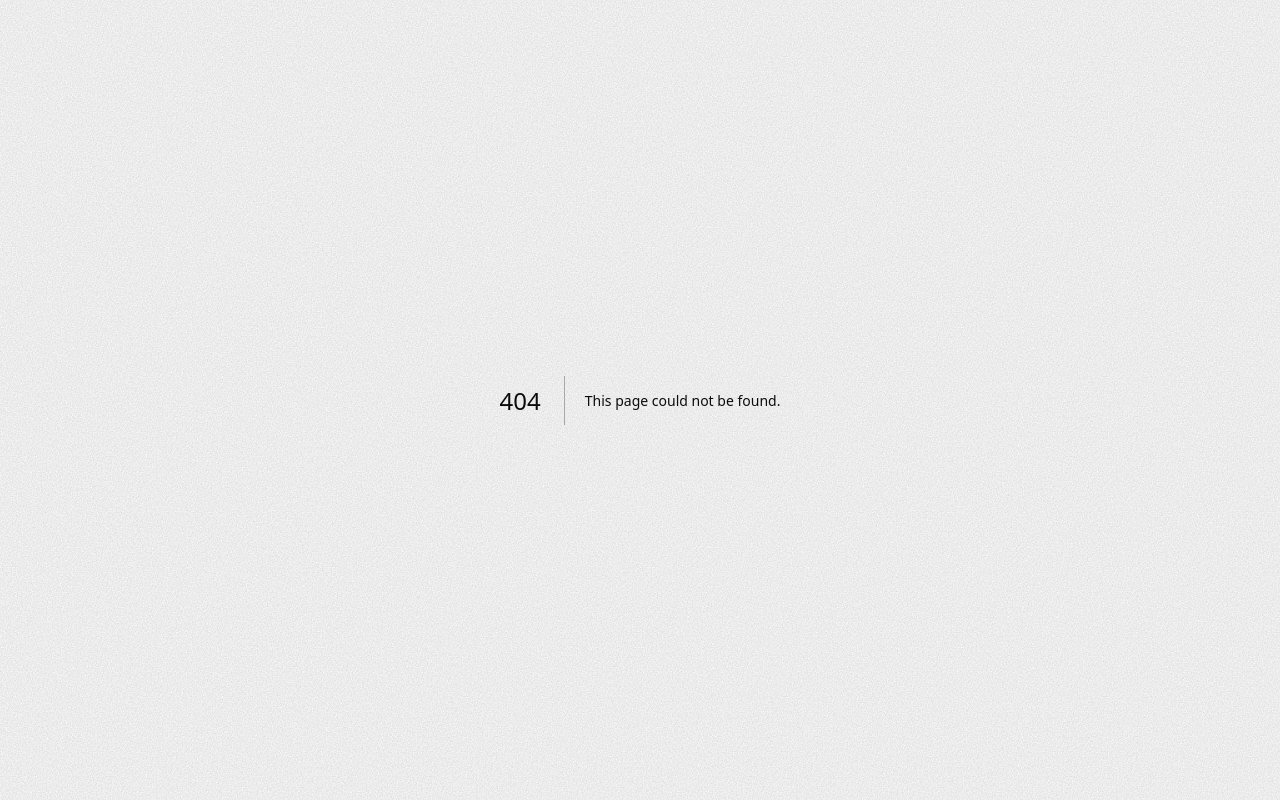
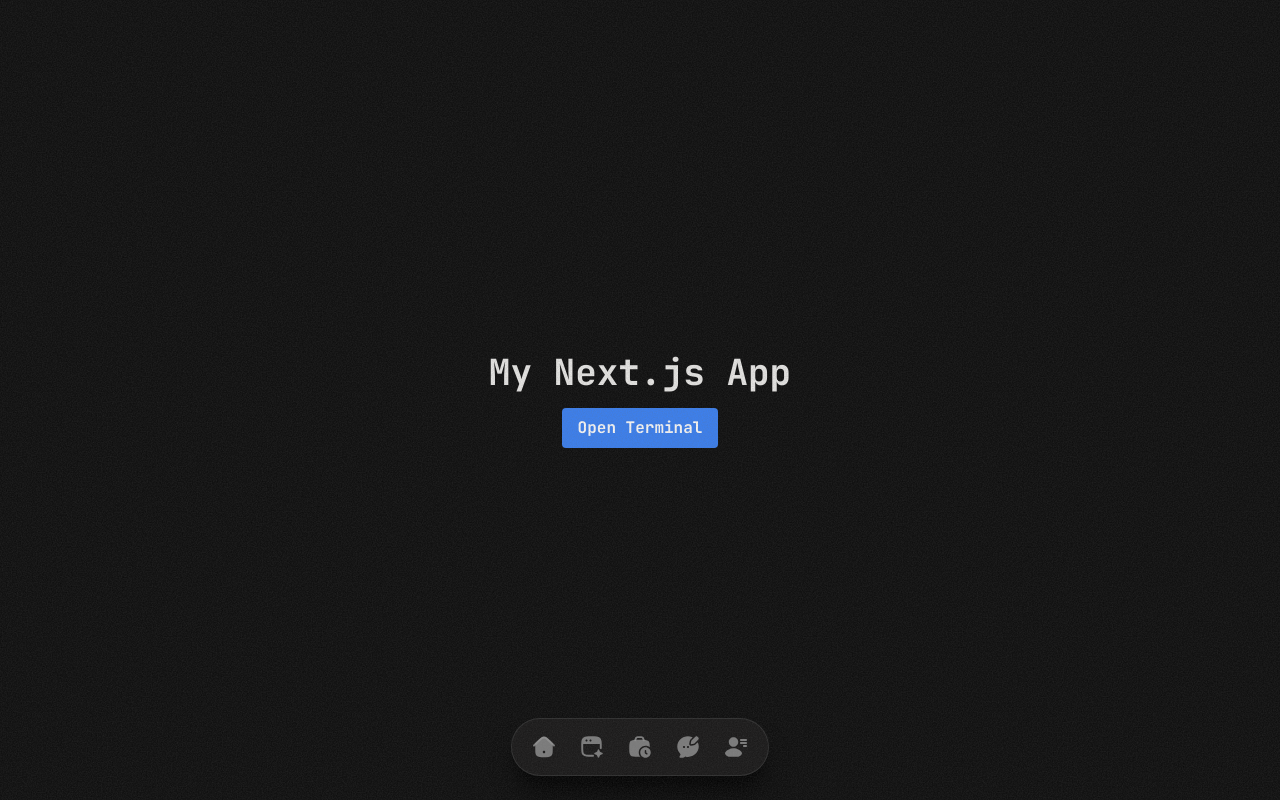
Before and after one commit to XronTrix10/Portfolio-V3, a Next.js app: page /projects in a window 1280 px wide. Before the commit this address had no page. Built offline with nearby package versions, Linux system fonts and the light colour scheme.

Commit message:
feat: temp page for testing terminal

```diff
--- /dev/null
+++ b/src/app/(navgroup)/projects/page.tsx
@@ -0,0 +1,32 @@
+"use client";
+
+import type { JSX } from "react";
+import { useState } from "react";
+
+import Terminal from "@/components/terminal";
+
+/**
+ * description
+ * @returns {JSX.Element} the projects page.
+ */
+const Page = (): JSX.Element => {
+  const [isTerminalOpen, setIsTerminalOpen] = useState(false);
+
+  return (
+    <div className="flex min-h-screen flex-col items-center justify-center">
+      <h1 className="mb-4 text-4xl font-bold">My Next.js App</h1>
+      <button
+        className="rounded bg-blue-500 px-4 py-2 font-bold text-white hover:bg-blue-700"
+        onClick={() => setIsTerminalOpen(true)}
+      >
+        Open Terminal
+      </button>
+      <Terminal
+        isOpen={isTerminalOpen}
+        onClose={() => setIsTerminalOpen(false)}
+      />
+    </div>
+  );
+};
+
+export default Page;
```
